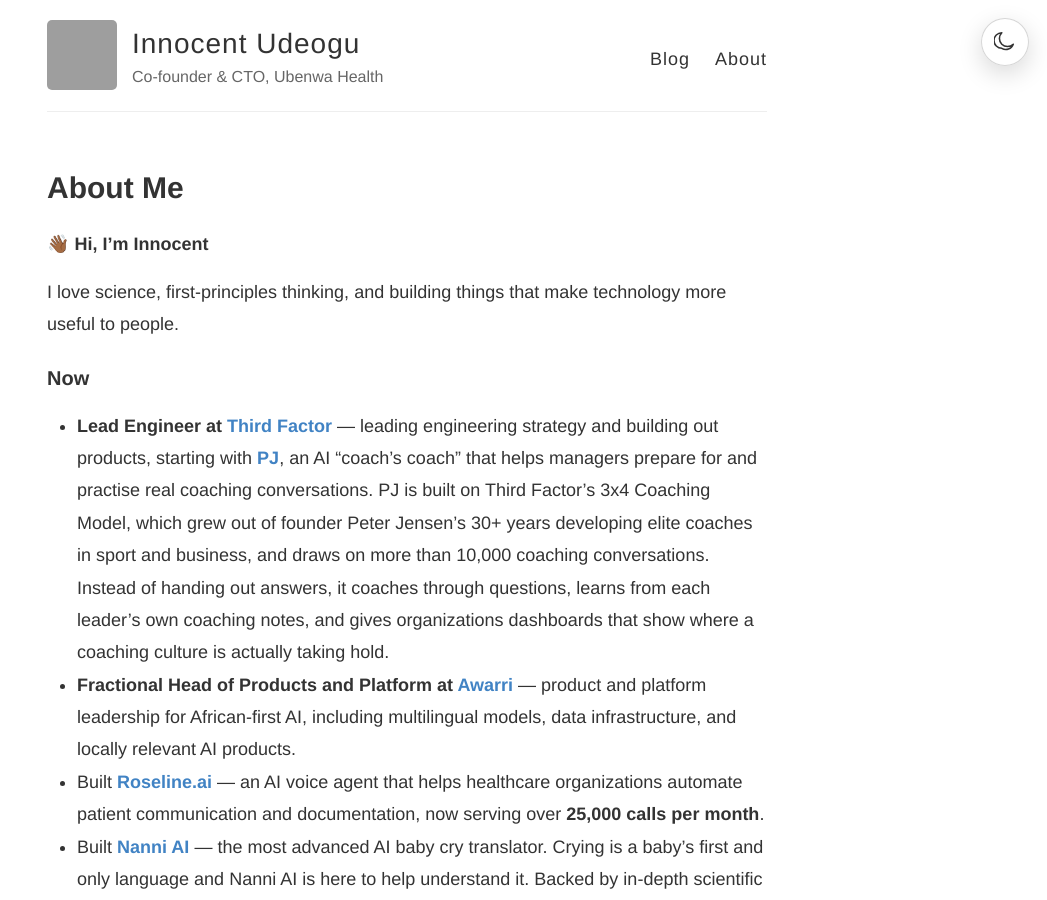
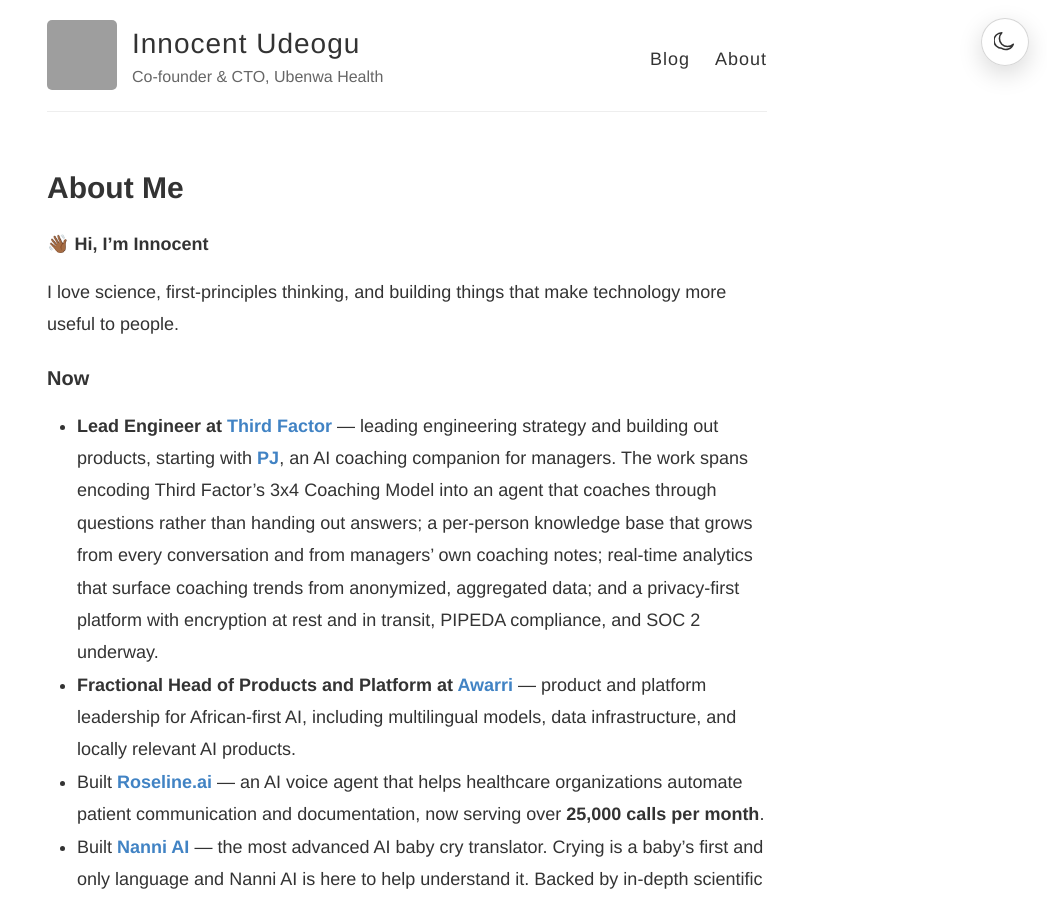
Before and after one commit to Innarticles/Innarticles.github.io, a Jekyll site: the page built from index.md, in a window 1280 px wide and 900 px high. Shown: the whole window, without its empty margins (233-1280 px from the left). Built offline with Jekyll 4.4.1, drawn with Linux system fonts in a browser that asks for light colours; grey boxes are pictures that could not be loaded.

Commit message:
Rework Third Factor entry to focus on the technical work
Co-Authored-By: Claude Opus 5.5 <noreply@anthropic.com>
Claude-Session: https://claude.ai/code/session_012iKq8CUhGTRBTekmetB9vX

```diff
--- a/index.md
+++ b/index.md
@@ -10,7 +10,7 @@ I love science, first-principles thinking, and building things that make technol
 
 ### Now
 
-- **Lead Engineer at [Third Factor](https://www.thirdfactor.com/)** — leading engineering strategy and building out products, starting with [**PJ**](https://www.thirdfactor.com/meet-pj/), an AI “coach’s coach” that helps managers prepare for and practise real coaching conversations. PJ is built on Third Factor’s 3x4 Coaching Model, which grew out of founder Peter Jensen’s 30+ years developing elite coaches in sport and business, and draws on more than 10,000 coaching conversations. Instead of handing out answers, it coaches through questions, learns from each leader’s own coaching notes, and gives organizations dashboards that show where a coaching culture is actually taking hold.
+- **Lead Engineer at [Third Factor](https://www.thirdfactor.com/)** — leading engineering strategy and building out products, starting with [**PJ**](https://www.thirdfactor.com/meet-pj/), an AI coaching companion for managers. The work spans encoding Third Factor’s 3x4 Coaching Model into an agent that coaches through questions rather than handing out answers; a per-person knowledge base that grows from every conversation and from managers’ own coaching notes; real-time analytics that surface coaching trends from anonymized, aggregated data; and a privacy-first platform with encryption at rest and in transit, PIPEDA compliance, and SOC 2 underway.
 - **Fractional Head of Products and Platform at [Awarri](https://www.awarri.com/)** — product and platform leadership for African-first AI, including multilingual models, data infrastructure, and locally relevant AI products.
 - Built [**Roseline.ai**](https://roseline.ai) — an AI voice agent that helps healthcare organizations automate patient communication and documentation, now serving over **25,000 calls per month**.
 - Built [**Nanni AI**](https://nanni.ai) — the most advanced AI baby cry translator. Crying is a baby’s first and only language and Nanni AI is here to help understand it. Backed by in-depth scientific research and trusted by renowned institutions and paediatricians all over the world. Used by 500,000+ families across 200+ countries.
```
